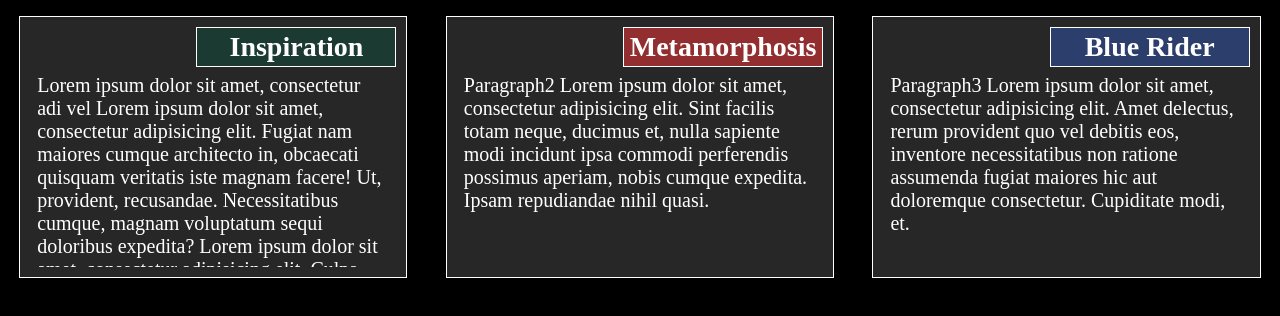
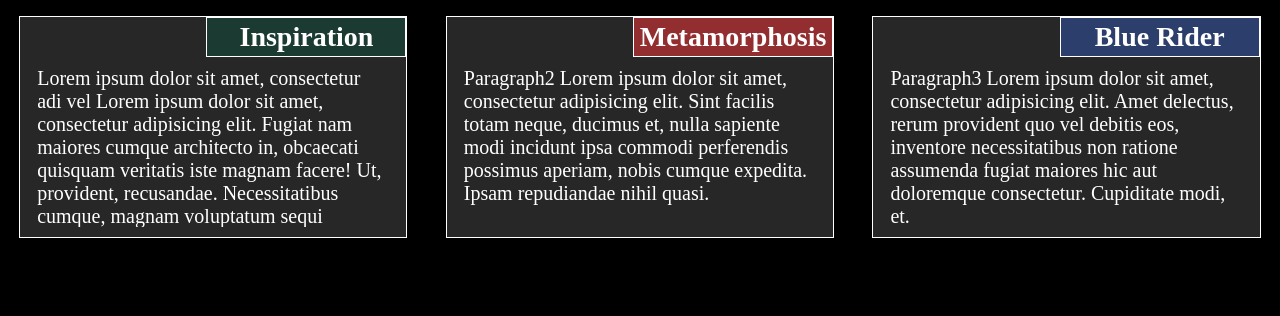
Before and after one commit to vedeninams/assignment, a plain HTML site: page module 2/index.html in a window 1280 px wide. Shown: the part 232-548 px from the top of the page. Drawn offline with Linux system fonts and the light colour scheme.

Commit message:
small updates

```diff
--- a/module 2/Styles.css
+++ b/module 2/Styles.css
@@ -15,7 +15,10 @@ h1 {
  }
 
 h2{
- 	float: right;
+ 	position:absolute;
+  top: 0px;
+  right: 0px;
+  /*float: right;*/
   text-align: center;
   border: 1px solid white;
   padding: 3px;
@@ -24,14 +27,17 @@ h2{
  }
 
  p{
-  padding: 7px;
+  padding: 40px 7px 7px 7px;
   overflow: auto;
   height:200px;
   font-family: serif;
   font-size:125%;
+  /*position:relative;*/
  }
 
 section {
+  /*float:both;*/
+  position:relative;
   padding:10px;
   border: 1px solid white;
   background-color: #272727;
```
